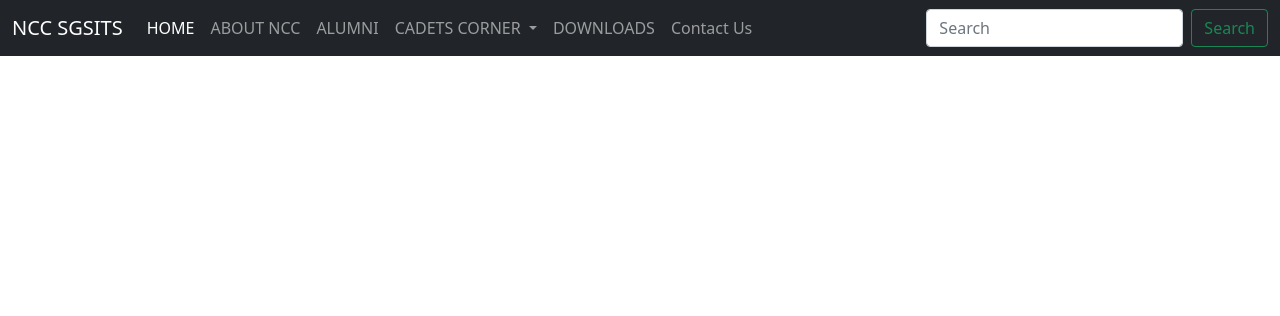
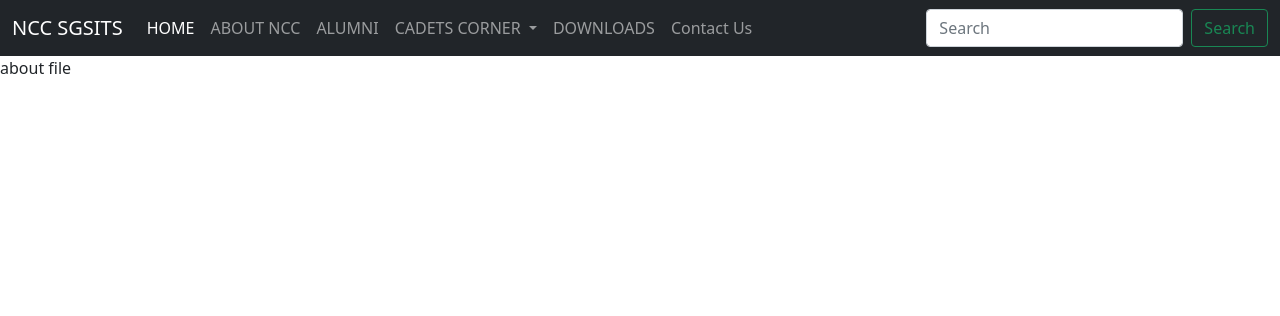
Before and after one commit to shyiam/NCC-SGSITS, a Django app: page /about in a window 1280 px wide. Shown: the top 316 px of the page. Run offline with Django 3.2, Linux system fonts and the light colour scheme.

Commit message:
Update about.html

```diff
--- a/templates/about.html
+++ b/templates/about.html
@@ -2,4 +2,4 @@
 
 {% block title %}About{% endblock title %}
 
-{% block body %}{% endblock body %}
+{% block body %}about file{% endblock body %}
```
